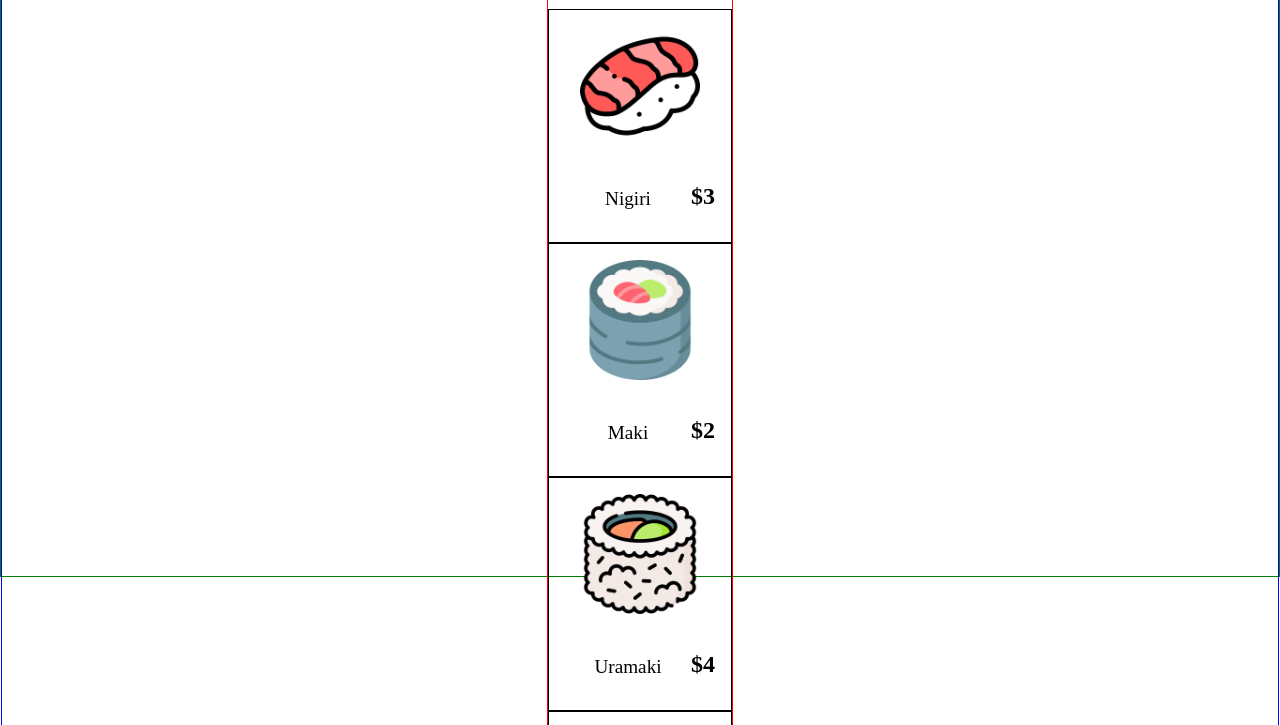
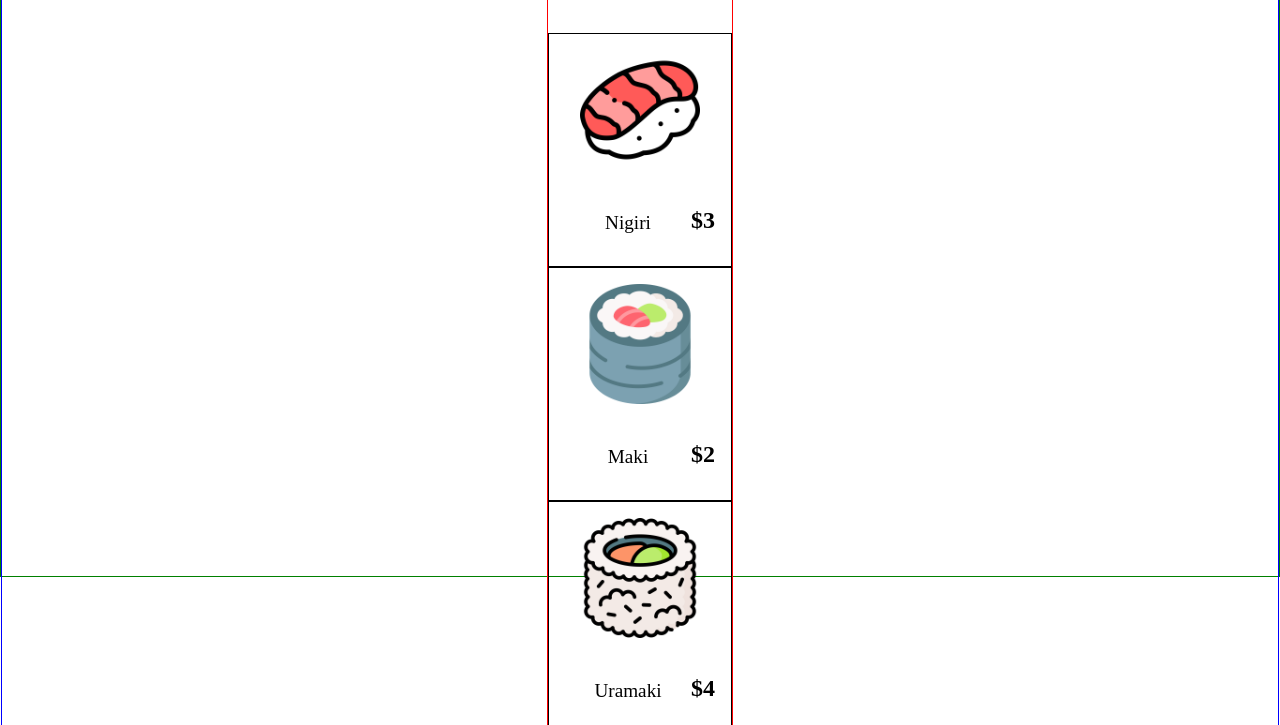
Before and after one commit to BlueBlack22/odin-restaurant, a website built with webpack: page dist/index.html in a window 1280 px wide. Shown: the part 225-950 px from the top of the page. Built offline with Linux system fonts and the light colour scheme.

Commit message:
Extra padding for menu section.

```diff
--- a/src/style.css
+++ b/src/style.css
@@ -61,6 +61,7 @@ body {
 
 #menu {
     border: 1px solid red;
+    padding: 3vh 0;
     gap: 15px;
 }
 
```
Also changed, not shown: dist/main.js.
